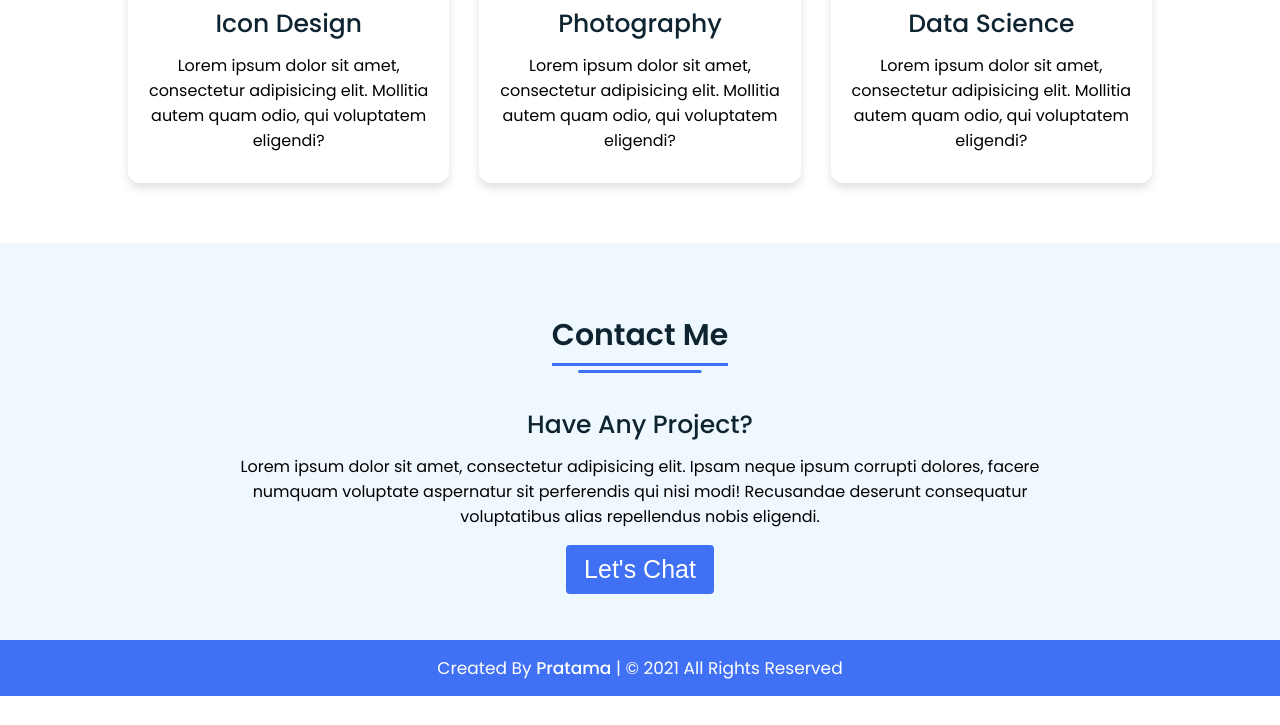
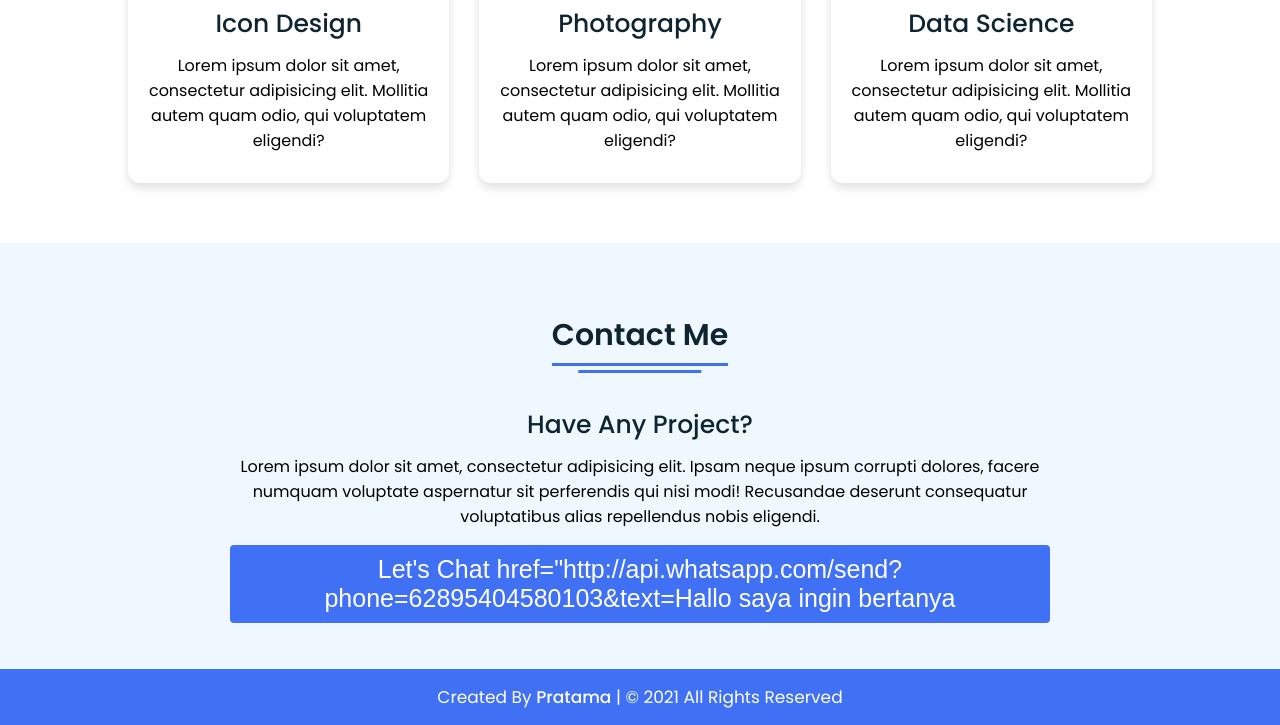
Before and after one commit to pratama404/web-portfolio, a plain HTML site: page index.html in a window 1280 px wide. Shown: the part 2639-3364 px from the top of the page. Before the commit the page ends 3335 px from the top, so only its background shows below. Drawn offline with Linux system fonts and the light colour scheme.

Commit message:
Update index.html

```diff
--- a/index.html
+++ b/index.html
@@ -168,7 +168,7 @@
       <div class="topic">Have Any Project?</div>
       <p>Lorem ipsum dolor sit amet, consectetur adipisicing elit. Ipsam neque ipsum corrupti dolores, facere numquam voluptate aspernatur sit perferendis qui nisi modi! Recusandae deserunt consequatur voluptatibus alias repellendus nobis eligendi.</p>
       <div class="button">
-        <button>Let's Chat</button>
+        <button>Let's Chat href="http://api.whatsapp.com/send?phone=62895404580103&text=Hallo saya ingin bertanya</button>
       </div>
     </div>
   </div>
```
